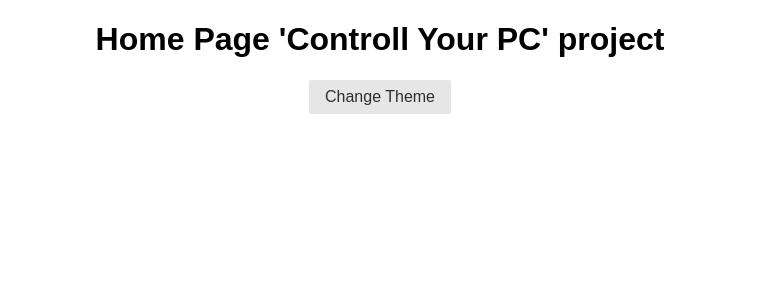
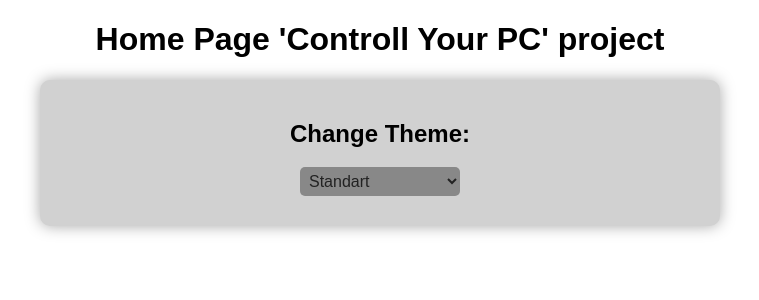
Before and after one commit to EtherCD/WebComputerController, a Flask app: template templates/index.html in a window 1280 px wide. Shown: the top 300 px of the page, without its empty margins (260-1019 px from the left). Run offline with Flask 2, Linux system fonts and the light colour scheme; the template is opened without the code that fills it, so the values that code supplies are empty.

Commit message:
New Update 1.1.0

```diff
--- a/static/theme-0.css
+++ b/static/theme-0.css
@@ -8,3 +8,14 @@
     box-shadow: 0 0 15px #A9A9A9;
     border-color: #b0b0b0;
 }
+
+select {
+    border: none;
+    border-color: #555;
+    border-radius: 5px;
+    border-width: 10px;
+    width: 25%;
+    padding: 5px;
+    color: #222;
+    background-color: #888;
+}
--- a/templates/index.html
+++ b/templates/index.html
@@ -8,11 +8,12 @@
     <link rel="stylesheet" href="https://unpkg.com/purecss@2.1.0/build/pure-min.css" integrity="sha384-yHIFVG6ClnONEA5yB5DJXfW2/KC173DIQrYoZMEtBvGzmf0PKiGyNEqe9N6BNDBH" crossorigin="anonymous">
     <link rel="stylesheet" href="/static/theme-0.css" id="theme">
     <script>
+        let maxTheme = 5;
         function getCurrentTheme() {
             let currentCookie = document.cookie;
             if (currentCookie == "" || currentCookie == null) { currentCookie="theme=0"; return 0; }
             let currentTheme = parseInt(document.cookie.replace(/(?:(?:^|.*;\s*)theme\s*\=\s*([^;]*).*$)|^.*$/, "$1"));
-            if (currentTheme > 4) { currentCookie="theme=0"; return 0; }
+            if (currentTheme > maxTheme) { currentCookie="theme=0"; return 0; }
             return currentTheme;
         }
         let firstCurrentTheme = getCurrentTheme();
@@ -29,36 +30,36 @@
         <form class="pure-form" action="" method="GET">
             <input type="range" min="0" max="100" value="{{current_volume}}" class="slider" id="volumes" name="volume">
             <span id="volumep">Volume: {{current_volume}}%</span>
-            <button type="submit" class="pure-button pure-button-primary" id="buttoms">Send</button>
+            <button type="submit" class="pure-button pure-button-primary button" id="buttoms">Send</button>
         </form>
     </div>
     {%endif%}
     {%if (level_of_controll >= 1)%}
     <div class="d pure-div">
         <h2>Keyboard contol(Youtube and other):</h2> <!-- level of controll 1-->
-        <a href='/?control=space' class="pure-button pure-button-primary">Space</a>
-        <a href='/?control=backspace' class="pure-button pure-button-primary">Backspace</a>
+        <a href='/?control=space' class="pure-button pure-button-primary button">Space</a>
+        <a href='/?control=backspace' class="pure-button pure-button-primary button">Backspace</a>
         <br>
-        <a href='/?control=left' class="pure-button pure-button-primary">Left</a>
-        <a href='/?control=right' class="pure-button pure-button-primary">Right</a>
+        <a href='/?control=left' class="pure-button pure-button-primary button">Left</a>
+        <a href='/?control=right' class="pure-button pure-button-primary button">Right</a>
         <br>
-        <a href='/?control=up' class="pure-button pure-button-primary">Up</a>
-        <a href='/?control=down' class="pure-button pure-button-primary">Down</a>
+        <a href='/?control=up' class="pure-button pure-button-primary button">Up</a>
+        <a href='/?control=down' class="pure-button pure-button-primary button">Down</a>
         <br>
-        <a href='/?control=f' class="pure-button pure-button-primary">F</a> <!--???-->
-        <a href='/?control=enter' class="pure-button pure-button-primary">Enter</a>
+        <a href='/?control=f' class="pure-button pure-button-primary button">F</a> <!--???-->
+        <a href='/?control=enter' class="pure-button pure-button-primary button">Enter</a>
     </div>
     {%endif%}
     {%if (level_of_controll >= 3)%}
     <div class="d">
         <h2>Mouse contol:</h2> <!-- level of controll 3-->
-        <a href='/?mouse=up' class="pure-button pure-button-primary">Mouse Up({{mouse_speed}}px)</a>
-        <a href='/?mouse=down' class="pure-button pure-button-primary">Mouse Down({{mouse_speed}}px)</a>
+        <a href='/?mouse=up' class="pure-button pure-button-primary button">Mouse Up({{mouse_speed}}px)</a>
+        <a href='/?mouse=down' class="pure-button pure-button-primary button">Mouse Down({{mouse_speed}}px)</a>
         <br>
-        <a href='/?mouse=left' class="pure-button pure-button-primary">Mouse Left({{mouse_speed}}px)</a>
-        <a href='/?mouse=right' class="pure-button pure-button-primary">Mouse Right({{mouse_speed}}px)</a>
+        <a href='/?mouse=left' class="pure-button pure-button-primary button">Mouse Left({{mouse_speed}}px)</a>
+        <a href='/?mouse=right' class="pure-button pure-button-primary button">Mouse Right({{mouse_speed}}px)</a>
         <br>
-        <a href='/?mouse=click' class="pure-button pure-button-primary">Mouse Click</a>
+        <a href='/?mouse=click' class="pure-button pure-button-primary button">Mouse Click</a>
     </div>
     {%endif%}
     {%if (level_of_controll >= 2)%}
@@ -66,18 +67,27 @@
         <h2>Keyboard contol(Put text):</h2> <!-- level of controll 2-->
         <form class="pure-form" action="" method="GET">
             <input type="text" name="text_to_put" placeholder="Put text here">
-            <button type="submit" class="pure-button pure-button-primary" id="buttoms">Send</button>
+            <button type="submit" class="pure-button pure-button-primary button" id="buttoms">Send</button>
         </form>
     </div>
     {%endif%}
-
-    <button id="themeb" class="pure-button">Change Theme</button>
+    <div class="d">
+        <h2>Change Theme:</h2>
+        <select id="themes">
+            <option value="0">Standart</option>
+            <option value="1">Cyan</option>
+            <option value="2">Red</option>
+            <option value="3">Dark Blue</option>
+            <option value="4">Gray-Blue</option>
+            <option value="5">Light Blue-Blue</option>
+        </select>
+    </div>
 
     <script>
         let volumes = document.getElementById("volumes");
         let volumep = document.getElementById("volumep");
         let buttoms = document.getElementById("buttoms");
-        let themeb = document.getElementById("themeb");
+        let themes = document.getElementById("themes");
         //volumep.innerHTML="Volume: "+volumes.value+"%";
 
         volumes.oninput = function () {
@@ -92,12 +102,11 @@
                 buttoms.style.backgroundColor="rgb(66, 184, 221)";
         };
 
-        themeb.onclick = function () {
+        themes.onchange = function () {
             let currentTheme = getCurrentTheme();
             let theme = document.getElementById("theme");
-            let NewTheme = currentTheme+1;
+            let NewTheme = themes.selectedIndex;
             theme.href="/static/theme-"+NewTheme+".css";
-            console.log(theme.href, NewTheme);
             document.cookie="theme="+NewTheme
         }
     </script>
```
Also changed, not shown: static/theme-1.css (+11 -0 lines), static/theme-2.css (+11 -0 lines), static/theme-3.css (+11 -0 lines), static/theme-4.css (+11 -0 lines), static/theme-5.css (+11 -0 lines).
